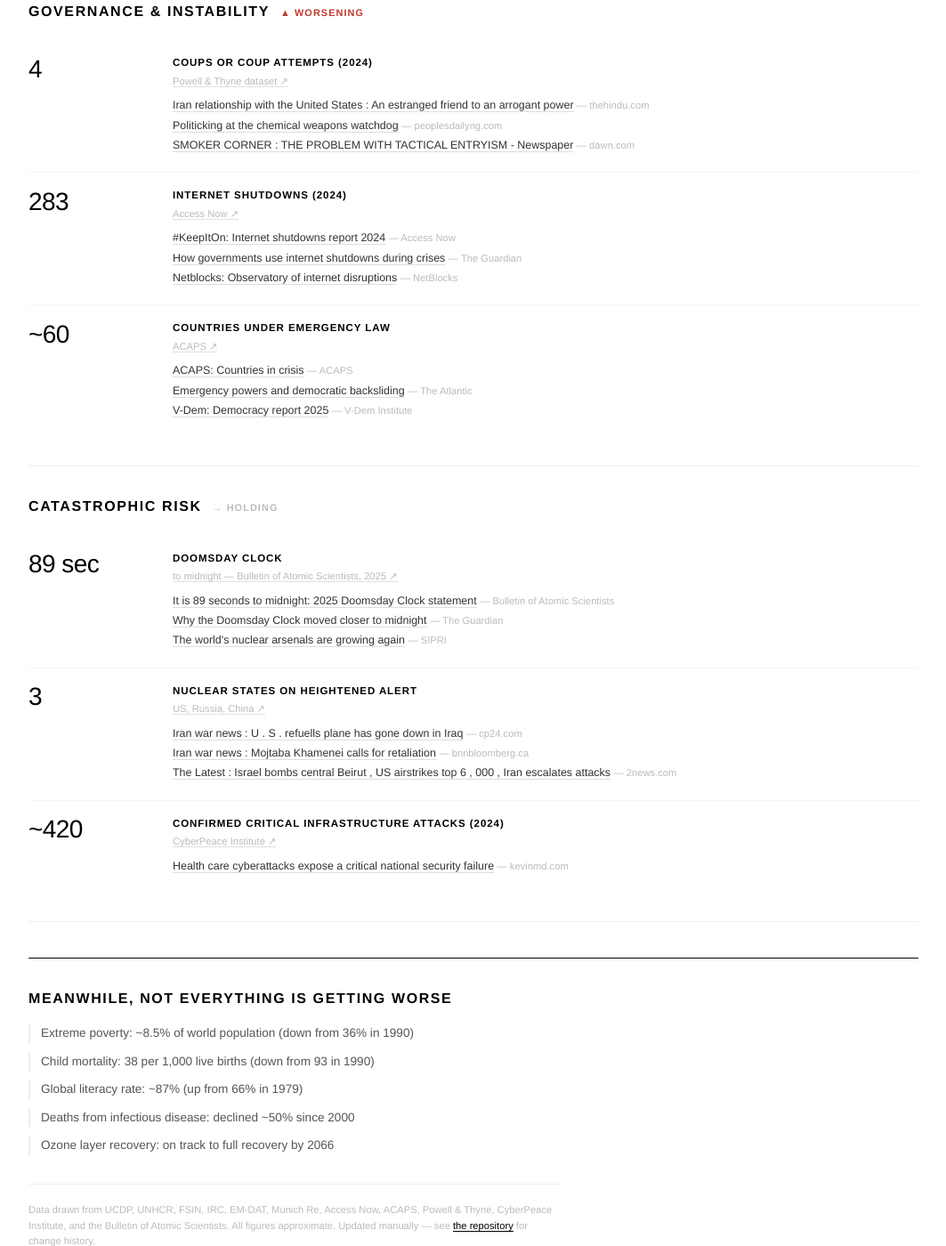
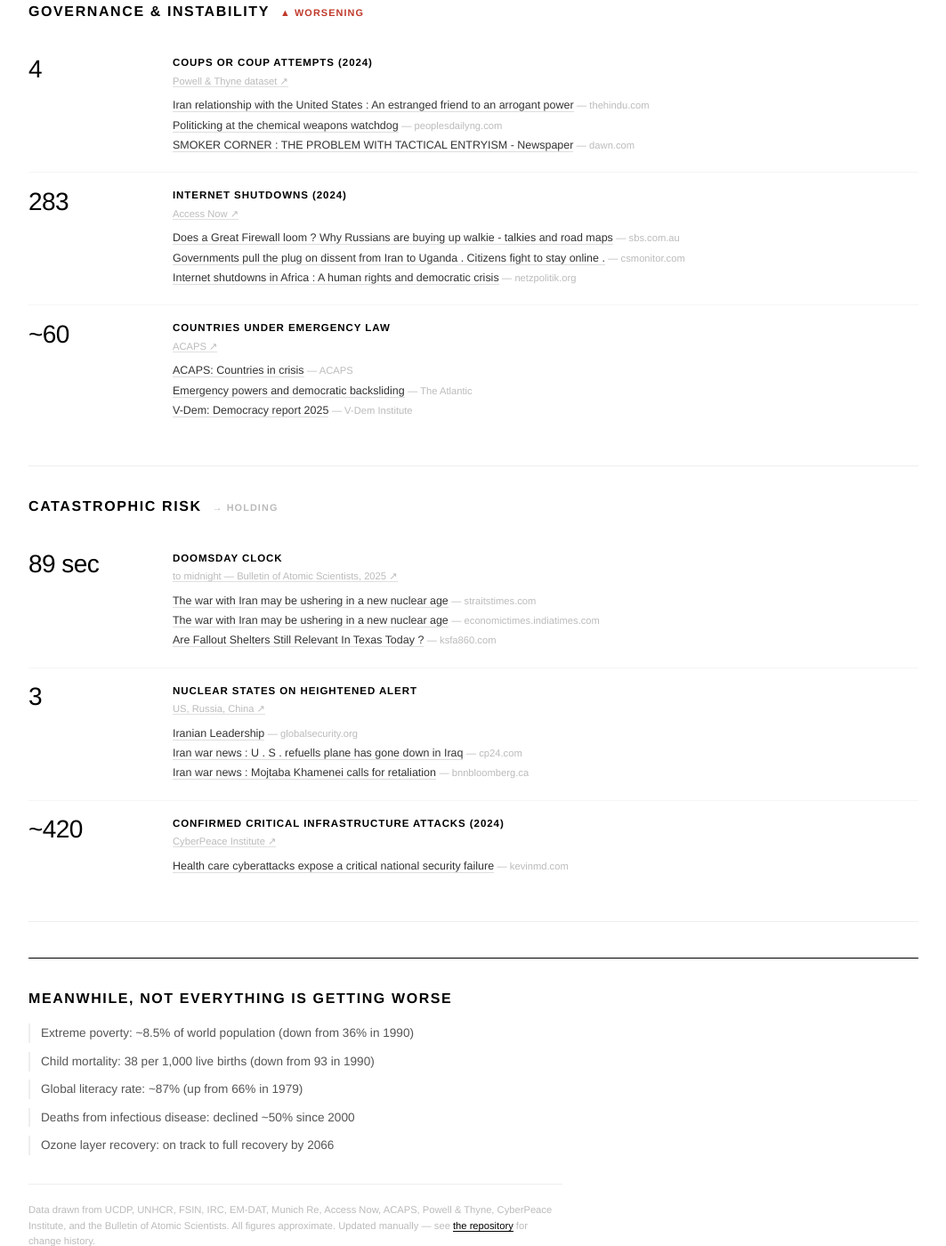
Before and after one commit to skeptict/skeptict.github.io, a Jekyll site: the page built from hellscape/index.html, in a window 1280 px wide and 1400 px high, scrolled down 1967 px. Shown: the whole window at 89% size, without its empty margins (108-1171 px from the left). Built offline with Jekyll 4.4.1, drawn with Linux system fonts in a browser that asks for light colours; some of the changed text lies outside the part shown.

Commit message:
auto: refresh hellscape articles [2026-03-30]

```diff
--- a/_data/hellscape.yml
+++ b/_data/hellscape.yml
@@ -1,4 +1,4 @@
-last_updated: '2026-03-23'
+last_updated: '2026-03-30'
 pillars:
 - name: Conflict & Violence
   id: conflict
@@ -41,13 +41,13 @@ pillars:
     source_url: https://www.unhcr.org/global-trends
     search_query: refugees displaced people conflict 2024 UNHCR
     articles:
+    - title: UNHCR calls for urgent support in Lebanon as humanitarian catastrophe
+        looms
+      url: https://www.globalsecurity.org/military/library/news/2026/03/mil-260327-unhcr01.htm
+      publication: globalsecurity.org
     - title: Innovative African network takes accredited HE to refugees
       url: https://www.universityworldnews.com/post.php?story=20260302210824328
       publication: universityworldnews.com
-    - title: At the Security Council , Deputy Relief Chief underlines Middle East
-        escalation risks to Syrians
-      url: https://www.globalsecurity.org/wmd/library/news/syria/2026/syria-260318-unocha01.htm
-      publication: globalsecurity.org
     - title: At the Security Council , Deputy Relief Chief underlines Middle East
         escalation risks to Syrians
       url: https://www.unocha.org:443/news/security-council-deputy-relief-chief-underlines-middle-east-escalation-risks-syrians
@@ -77,6 +77,9 @@ pillars:
     source_url: https://www.fsinplatform.org/grfc2024
     search_query: food crisis hunger acute famine 2024 2025
     articles:
+    - title: The 10 - Year Famine Is About to Be Unleashed – NaturalNews . com
+      url: https://www.naturalnews.com/2026-03-19-10-year-famine-about-to-be-unleashed.html
+      publication: naturalnews.com
     - title: Why the hunger crisis in West and Central Africa is rising
       url: https://theprint.in/world/why-the-hunger-crisis-in-west-and-central-africa-is-rising/2879487/
       publication: theprint.in
@@ -84,10 +87,6 @@ pillars:
         Of Lean Season
       url: https://www.thereporterethiopia.com/49693/
       publication: thereporterethiopia.com
-    - title: 'Africa : Hunger Crisis Is Set to Get Worse in West and Central Africa
-        - Why and What to Do About It'
-      url: https://allafrica.com/stories/202603090014.html
-      publication: allafrica.com
   - label: Countries at high risk of deterioration
     value: '23'
     note: IRC Emergency Watchlist 2026
@@ -173,15 +172,17 @@ pillars:
     source_url: https://www.accessnow.org/keepiton/
     search_query: internet shutdown blackout government censorship 2024 2025
     articles:
-    - title: '#KeepItOn: Internet shutdowns report 2024'
-      url: https://www.accessnow.org/keepiton/
-      publication: Access Now
-    - title: How governments use internet shutdowns during crises
-      url: https://www.theguardian.com
-      publication: The Guardian
-    - title: 'Netblocks: Observatory of internet disruptions'
-      url: https://netblocks.org/
-      publication: NetBlocks
+    - title: Does a  Great Firewall  loom ? Why Russians are buying up walkie - talkies
+        and road maps
+      url: https://www.sbs.com.au/news/article/moscow-internet-shutdown-russia-test-censorship/69rjp4wai
+      publication: sbs.com.au
+    - title: Governments pull the plug on dissent from Iran to Uganda . Citizens fight
+        to stay online .
+      url: https://www.csmonitor.com/World/2026/0219/iran-starlink-protests-speech
+      publication: csmonitor.com
+    - title: 'Internet shutdowns in Africa : A human rights and democratic crisis'
+      url: https://netzpolitik.org/2026/internet-shutdowns-in-africa-a-human-rights-and-democratic-crisis/
+      publication: netzpolitik.org
   - label: Countries under emergency law
     value: ~60
     note: ACAPS
@@ -207,31 +208,30 @@ pillars:
     source_url: https://thebulletin.org/doomsday-clock/
     search_query: doomsday clock nuclear risk midnight 2025
     articles:
-    - title: 'It is 89 seconds to midnight: 2025 Doomsday Clock statement'
-      url: https://thebulletin.org/doomsday-clock/current-time/
-      publication: Bulletin of Atomic Scientists
-    - title: Why the Doomsday Clock moved closer to midnight
-      url: https://www.theguardian.com/science/2025/jan/28/doomsday-clock-89-seconds-midnight-nuclear-risk
-      publication: The Guardian
-    - title: The world's nuclear arsenals are growing again
-      url: https://www.sipri.org/yearbook/2024/13
-      publication: SIPRI
+    - title: The war with Iran may be ushering in a new nuclear age
+      url: https://www.straitstimes.com/world/united-states/the-war-with-iran-may-be-ushering-in-a-new-nuclear-age
+      publication: straitstimes.com
+    - title: The war with Iran may be ushering in a new nuclear age
+      url: https://economictimes.indiatimes.com/news/international/world-news/the-war-with-iran-may-be-ushering-in-a-new-nuclear-age/articleshow/129876930.cms
+      publication: economictimes.indiatimes.com
+    - title: Are Fallout Shelters Still Relevant In Texas Today ?
+      url: https://ksfa860.com/ixp/63/p/nuclear-preparedness-el-paso/
+      publication: ksfa860.com
   - label: Nuclear states on heightened alert
     value: '3'
     note: US, Russia, China
     source_url: https://www.sipri.org/
     search_query: nuclear weapons alert posture Russia China United States 2025
     articles:
+    - title: Iranian Leadership
+      url: https://www.globalsecurity.org/military/world/iran/leadership-continuity.htm
+      publication: globalsecurity.org
     - title: 'Iran war news : U . S . refuells plane has gone down in Iraq'
       url: https://www.cp24.com/news/world/2026/03/12/us-air-force-refuelling-plane-has-gone-down-in-iraq-live-updates-here/
       publication: cp24.com
     - title: 'Iran war news : Mojtaba Khamenei calls for retaliation'
       url: https://www.bnnbloomberg.ca/business/2026/03/12/israel-bombs-central-beirut-us-airstrikes-top-6000-iran-escalates-attacks-live-updates-here/
       publication: bnnbloomberg.ca
-    - title: 'The Latest : Israel bombs central Beirut , US airstrikes top 6 , 000
-        , Iran escalates attacks'
-      url: https://www.2news.com/news/national/the-latest-israel-bombs-central-beirut-us-airstrikes-top-6-000-iran-escalates-attacks/article_0efc2f7d-c89f-52c8-af05-82d59a0656f3.html
-      publication: 2news.com
   - label: Confirmed critical infrastructure attacks (2024)
     value: ~420
     note: CyberPeace Institute
```
